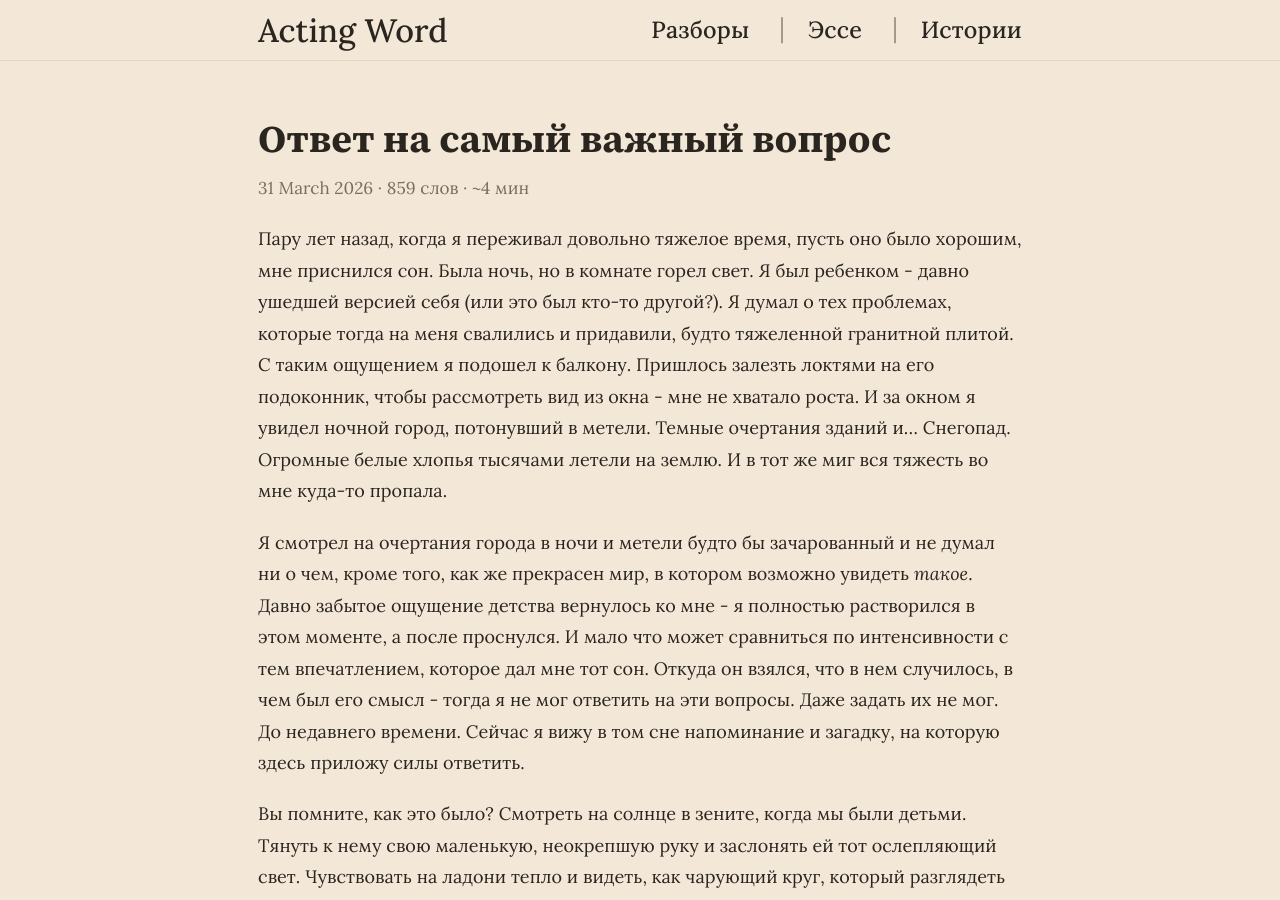
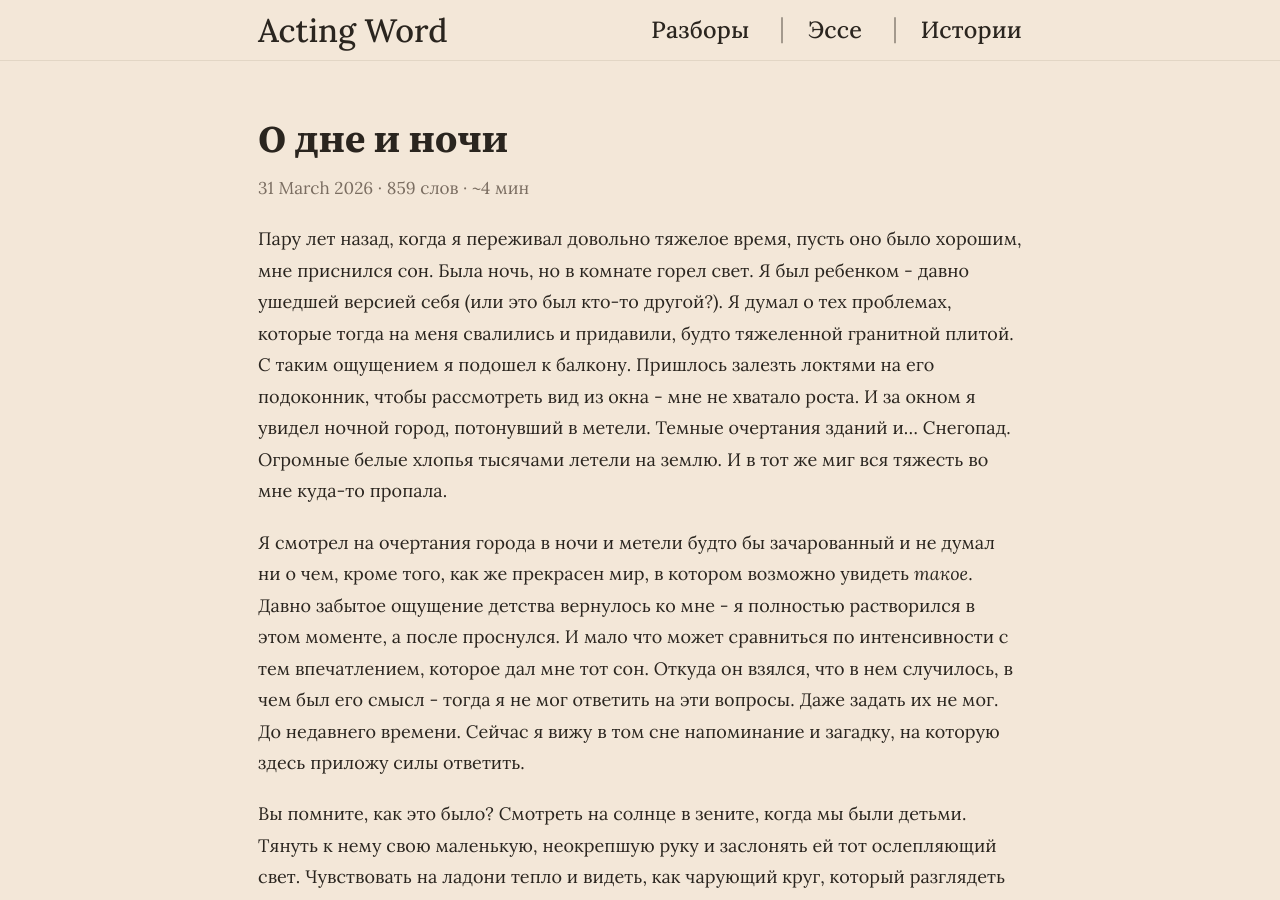
Before and after one commit to Abirmann/blog, a Jekyll site: the page built from _essays/about-the-day-and-the-nigh.md, in a window 1280 px wide and 900 px high. Built offline with Jekyll 4.4.1, drawn with Linux system fonts in a browser that asks for light colours.

Commit message:
правка

```diff
--- a/_essays/about-the-day-and-the-nigh.md
+++ b/_essays/about-the-day-and-the-nigh.md
@@ -1,5 +1,5 @@
 ---
-title: Ответ на самый важный вопрос
+title: О дне и ночи
 date: 2026-03-31
 ---
 
```
